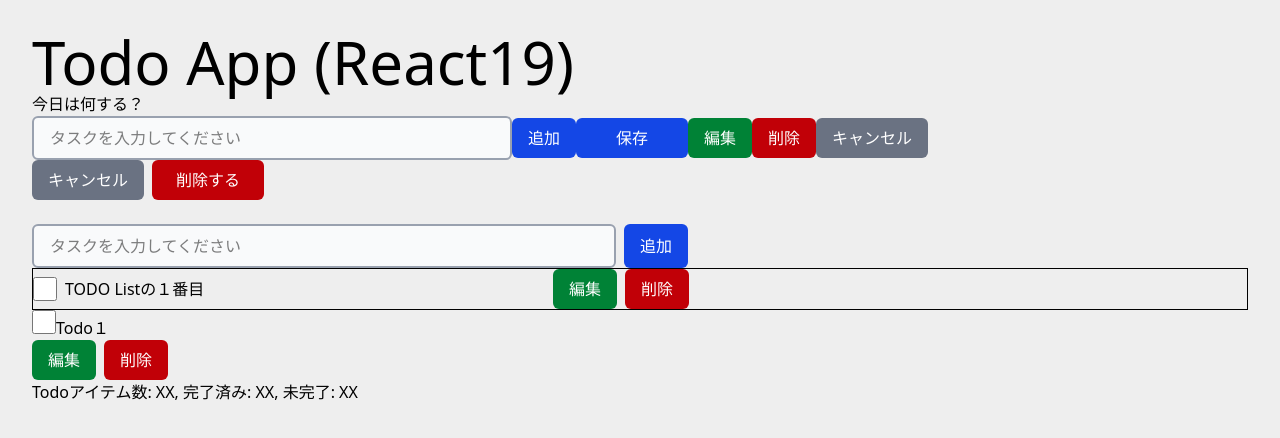
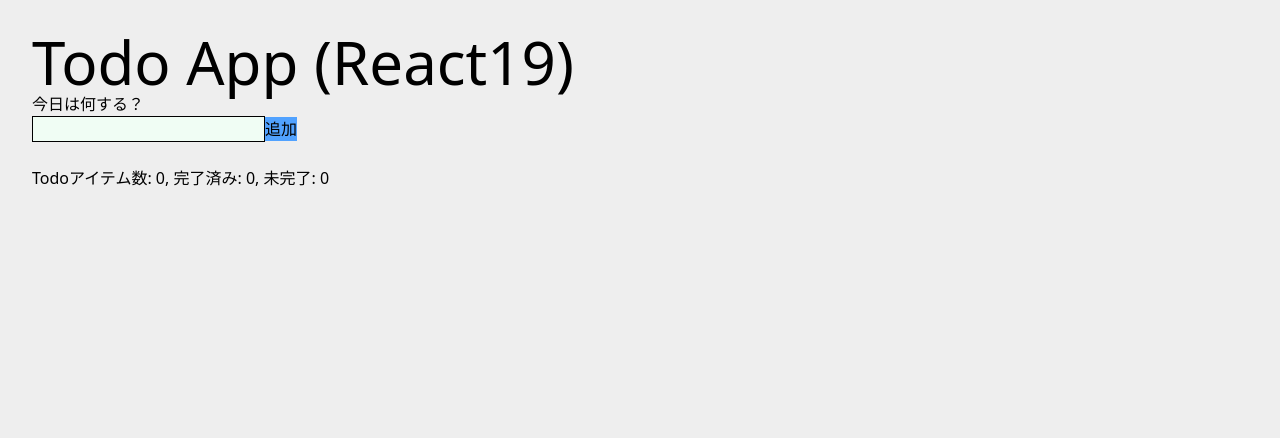
Before and after one commit to 64-HiroByte/react_todo_list, a React (Vite) app: page / in a window 1280 px wide. Shown: the top 438 px of the page. Built offline with nearby package versions, Linux system fonts and the light colour scheme.

Commit message:
App内に基本機能を仮実装した

```diff
--- a/src/App.tsx
+++ b/src/App.tsx
@@ -1,17 +1,67 @@
+import { useRef, useState } from "react";
+import type { ChangeEvent } from "react";
+
 import "./App.css";
-import { CancelButton } from "./components/atoms/button/CancelButton";
-import { DeleteButton } from "./components/atoms/button/DeleteButton";
-import { EditButton } from "./components/atoms/button/EditButton";
-import { SaveButton } from "./components/atoms/button/SaveButton";
-import { Checkbox } from "./components/atoms/input/Checkbox";
-import { TextInput } from "./components/atoms/input/TextInput";
 import { Title } from "./components/atoms/title/Title";
-import { EditDeleteButtons } from "./components/molecules/buttons/EditDeleteButtons";
-import { DeleteCancelButtons } from "./components/molecules/buttons/DeleteCancelButtons";
-import { InputGroup } from "./components/organisms/InputGroup";
-import { ListItem } from "./components/organisms/ListItem";
+import type { TodoType } from "./types/todo";
+
+// import { Checkbox } from "./components/atoms/input/Checkbox";
+// import { TextInput } from "./components/atoms/input/TextInput";
+// import { EditDeleteButtons } from "./components/molecules/buttons/EditDeleteButtons";
+// import { DeleteCancelButtons } from "./components/molecules/buttons/DeleteCancelButtons";
+// import { InputGroup } from "./components/organisms/InputGroup";
+// import { ListItem } from "./components/organisms/ListItem";
 
 function App() {
+  const [todoText, setTodoText] = useState("");
+  const [todos, setTodos] = useState<Array<TodoType>>([]);
+  const id = useRef(0);
+
+  const onChageTodotext = (event: ChangeEvent<HTMLInputElement>) =>
+    setTodoText(event.target.value);
+
+  // 追加ボタン
+  const onClickAdd = () => {
+    if (!todoText.trim()) return;
+
+    const newTodo: TodoType = {
+      id: id.current++,
+      title: todoText.trim(),
+      completed: false,
+      isEditting: false,
+    };
+
+    const newTodos: Array<TodoType> = [...todos, newTodo];
+    setTodos(newTodos);
+    setTodoText("");
+  };
+
+  // チェックボックスのトグル切り替え
+  const onChangeCompleted = (id: number) => {
+    setTodos((todos) =>
+      todos.map((todo) =>
+        todo.id === id ? { ...todo, completed: !todo.completed } : todo,
+      ),
+    );
+  };
+
+  // 削除ボタン
+  const onClickDelete = (id: number) => {
+    setTodos((todos) => todos.filter((todo) => todo.id !== id));
+  };
+
+  // 編集ボタン
+  const onClickEdit = (id: number) => {
+    setTodos((todos) =>
+      todos.map((todo) =>
+        todo.id === id ? { ...todo, isEditting: true } : todo,
+      ),
+    );
+  };
+
+  const todoCount: number = todos.length;
+  const completedCount: number = todos.filter((todo) => todo.completed).length;
+
   return (
     <div>
       <Title />
@@ -19,52 +69,73 @@ function App() {
       {/* 入力エリア */}
       <div>
         <h2>今日は何する？</h2>
-        <TextInput placeholder="タスクを入力してください" className="w-120" />
-        {/* <input className="border bg-green-50" type="text" /> */}
-
-        <SaveButton />
-        <SaveButton text="保存" className="w-28" />
-        <EditButton />
-        <DeleteButton />
-        <CancelButton className="w-28" />
-
-        <DeleteCancelButtons />
+        <input
+          className="border bg-green-50"
+          type="text"
+          value={todoText}
+          onChange={onChageTodotext}
+        />
+        <button className="bg-blue-400" onClick={onClickAdd}>
+          追加
+        </button>
       </div>
       <br />
-      <InputGroup />
-      <ListItem />
+      {/* <InputGroup />
+      <ListItem /> */}
 
       {/* Todoのリスト */}
       <div>
         {/* リスト */}
         <ul>
-          <li>
-            {/* <input type="checkbox" name="" id="" /> */}
-            <Checkbox className="size-6" />
-            Todo１
-            <EditDeleteButtons />
-            {/* <EditButton />
-            <DeleteButton /> */}
-          </li>
-
-          {/* <li>
-            <input type="checkbox" name="" id="" />
-            Todo２
-            <EditButton />
-            <DeleteButton />
-          </li>
-          <li>
-            <input type="checkbox" name="" id="" />
-            Todo３
-            <EditButton />
-            <DeleteButton />
-            <div></div>
-          </li> */}
+          {todos.map((todo) => (
+            <li key={todo.id}>
+              {todo.isEditting ? (
+                <>
+                  <input
+                    className="border bg-green-50"
+                    type="text"
+                    value={todoText}
+                    onChange={onChageTodotext}
+                  />
+                  <button className="bg-blue-400" onClick={onClickAdd}>
+                    追加
+                  </button>
+                </>
+              ) : (
+                <>
+                  <input
+                    type="checkbox"
+                    onChange={() => onChangeCompleted(todo.id)}
+                    checked={todo.completed}
+                  />
+                  {todo.id}: {todo.title}, {todo.completed ? "✅️" : ""}
+                  {/* 削除ボタン */}
+                  <button
+                    className="bg-red-500"
+                    onClick={() => onClickDelete(todo.id)}
+                  >
+                    削除
+                  </button>
+                  {/* 編集ボタン */}
+                  <button
+                    className="bg-green-500"
+                    onClick={() => onClickEdit(todo.id)}
+                  >
+                    編集
+                  </button>
+                </>
+              )}
+            </li>
+          ))}
+          {/* <li><input type="checkbox"></li> */}
         </ul>
 
         {/* リストの状態 */}
         <footer>
-          <span>Todoアイテム数: XX, 完了済み: XX, 未完了: XX</span>
+          <span>
+            Todoアイテム数: {todoCount}, 完了済み: {completedCount}, 未完了:{" "}
+            {todoCount - completedCount}
+          </span>
         </footer>
       </div>
     </div>
--- /dev/null
+++ b/src/types/todo.ts
@@ -0,0 +1,6 @@
+export type TodoType = {
+  id: number;
+  title: string;
+  completed: boolean;
+  isEditting: boolean;
+};
```
